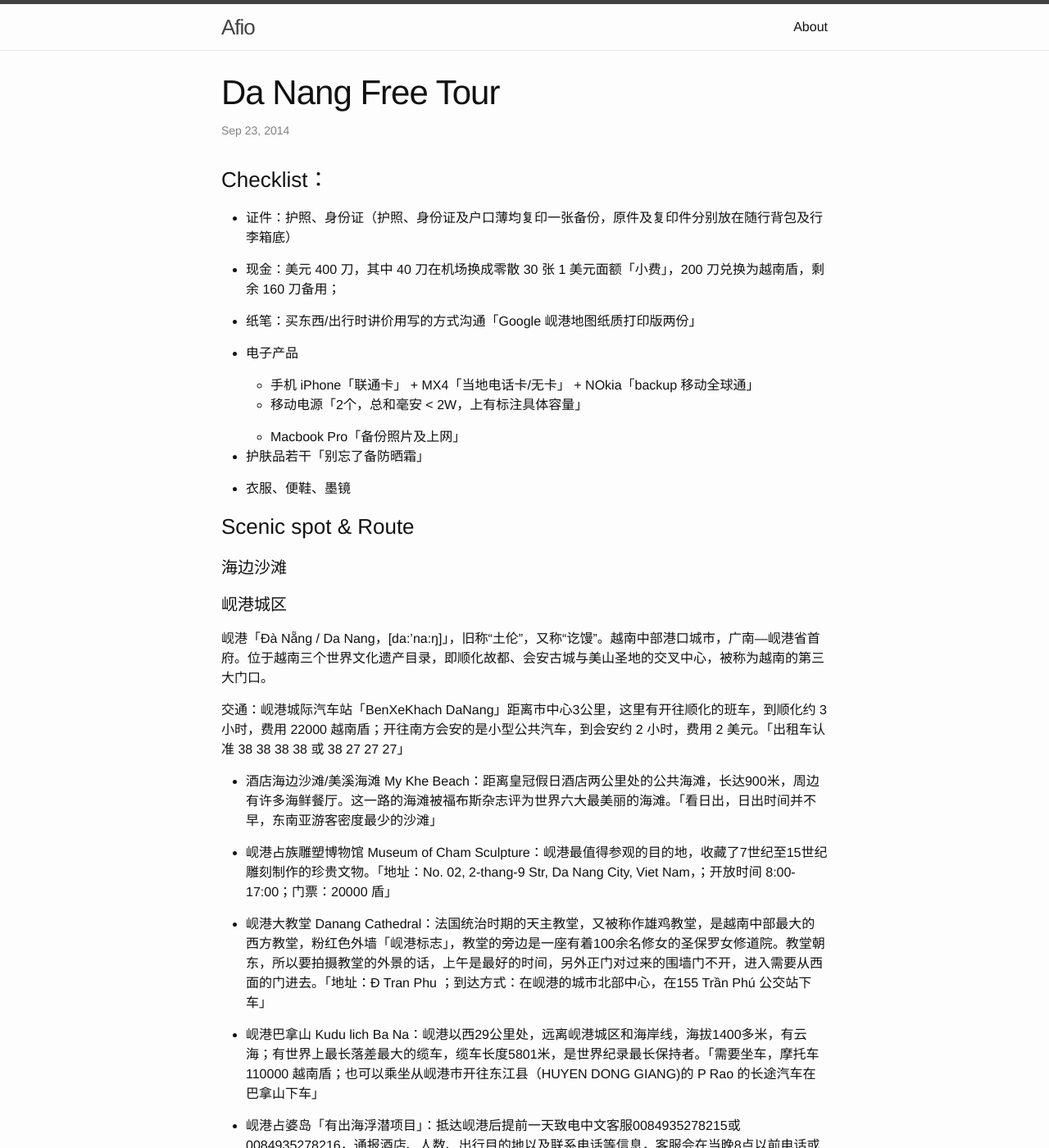
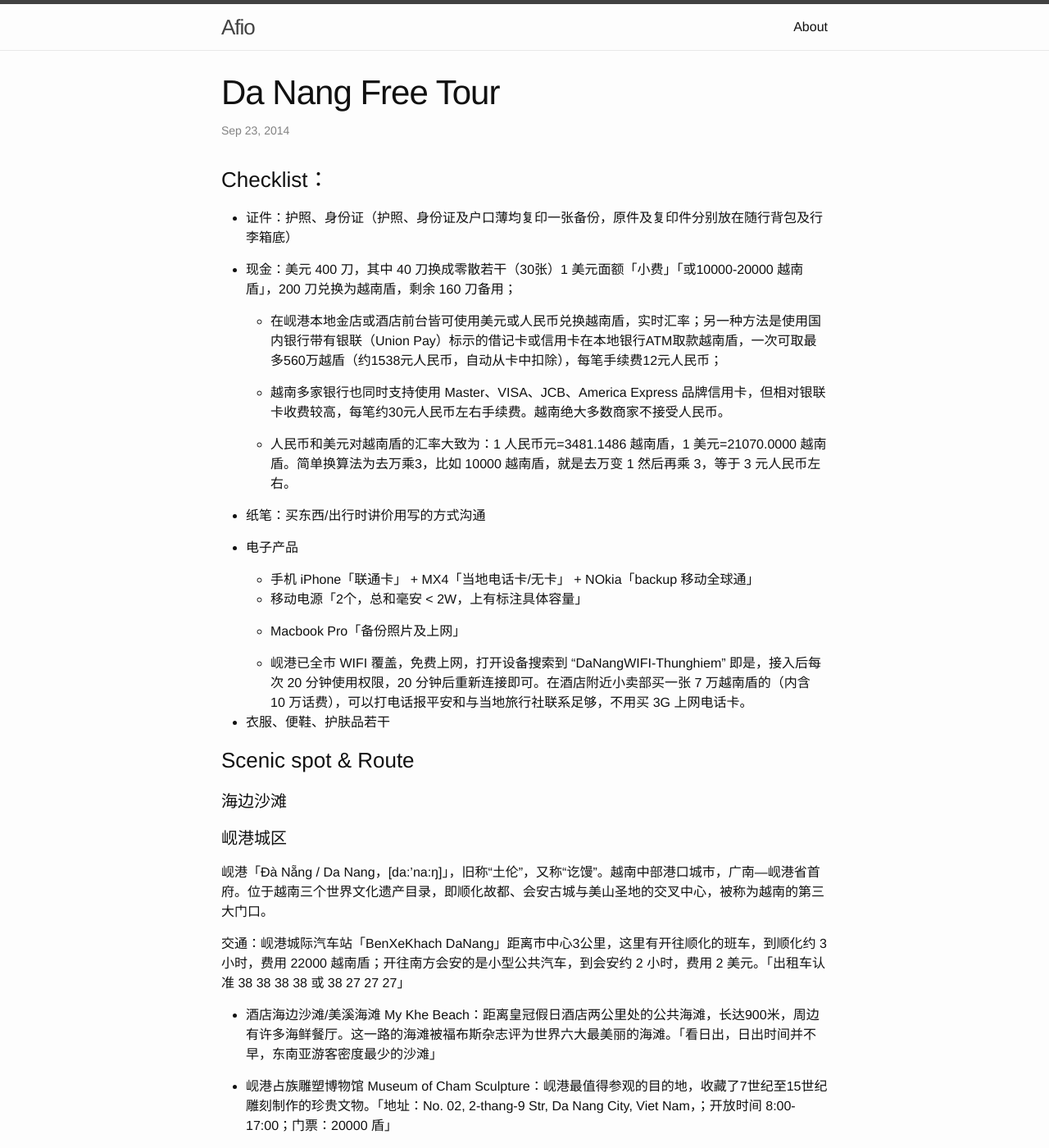
Before and after one commit to Afio/afio.github.io, a Jekyll site: the page built from _posts/2014-09-23-DaNong-free-tour.md, in a window 1280 px wide and 1400 px high. Shown: the whole window at 82% size. Built offline with Jekyll 4.4.1, drawn with Linux system fonts in a browser that asks for light colours; comment, search, counter and statistics services are not loaded.

Commit message:
checklist update

```diff
--- a/_posts/2014-09-23-DaNong-free-tour.md
+++ b/_posts/2014-09-23-DaNong-free-tour.md
@@ -12,9 +12,15 @@ categories: tour
 
 - 证件：护照、身份证（护照、身份证及户口薄均复印一张备份，原件及复印件分别放在随行背包及行李箱底）
 
-- 现金：美元 400 刀，其中 40 刀在机场换成零散 30 张 1 美元面额「小费」，200 刀兑换为越南盾，剩余 160 刀备用；
+- 现金：美元 400 刀，其中 40 刀换成零散若干（30张）1 美元面额「小费」「或10000-20000 越南盾」，200 刀兑换为越南盾，剩余 160 刀备用；
 
-- 纸笔：买东西/出行时讲价用写的方式沟通「Google 岘港地图纸质打印版两份」
+    - 在岘港本地金店或酒店前台皆可使用美元或人民币兑换越南盾，实时汇率；另一种方法是使用国内银行带有银联（Union Pay）标示的借记卡或信用卡在本地银行ATM取款越南盾，一次可取最多560万越盾（约1538元人民币，自动从卡中扣除），每笔手续费12元人民币；
+
+    - 越南多家银行也同时支持使用 Master、VISA、JCB、America Express 品牌信用卡，但相对银联卡收费较高，每笔约30元人民币左右手续费。越南绝大多数商家不接受人民币。
+
+    - 人民币和美元对越南盾的汇率大致为：1 人民币元=3481.1486 越南盾，1 美元=21070.0000 越南盾。简单换算法为去万乘3，比如 10000 越南盾，就是去万变 1 然后再乘 3，等于 3 元人民币左右。
+
+- 纸笔：买东西/出行时讲价用写的方式沟通
 
 - 电子产品
 
@@ -23,10 +29,9 @@ categories: tour
 
    - Macbook Pro「备份照片及上网」
 
+   - 岘港已全市 WIFI 覆盖，免费上网，打开设备搜索到 “DaNangWIFI-Thunghiem” 即是，接入后每次 20 分钟使用权限，20 分钟后重新连接即可。在酒店附近小卖部买一张 7 万越南盾的（内含 10 万话费），可以打电话报平安和与当地旅行社联系足够，不用买 3G 上网电话卡。
 
-- 护肤品若干「别忘了备防晒霜」
-
-- 衣服、便鞋、墨镜
+- 衣服、便鞋、护肤品若干
 
 
 ###Scenic spot & Route
```
